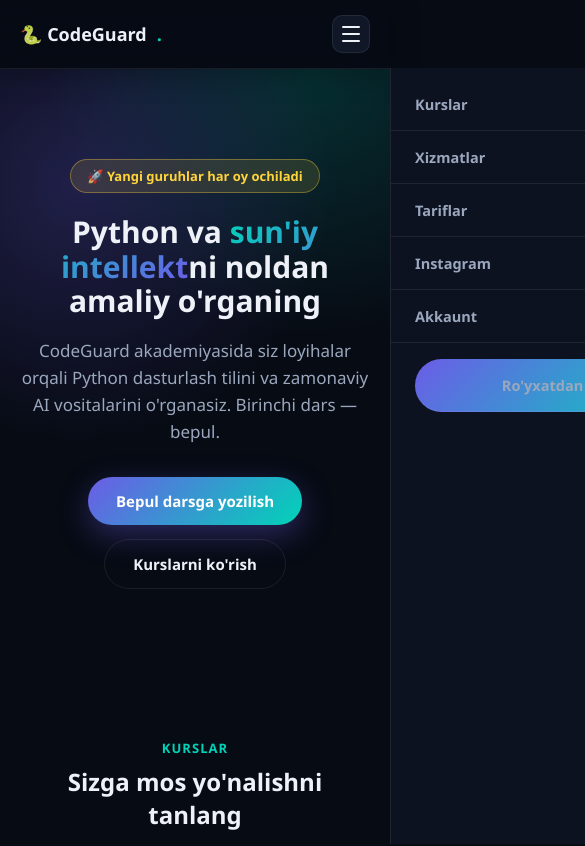
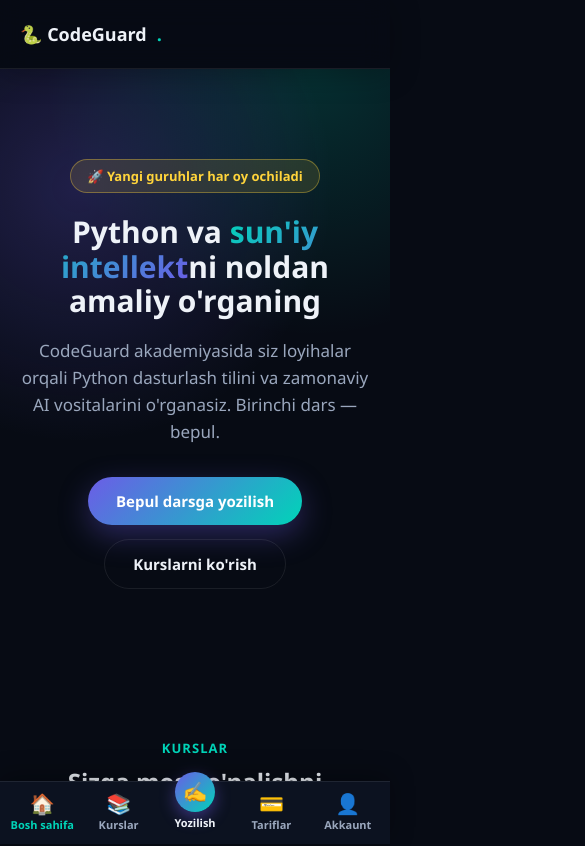
Before and after one commit to Jorabek5182008/-codeguard-academy, a Next.js app: page / in a window 390 px wide. Shown: the top 846 px of the page, 585 px wide, since content can reach past the window. Built offline with nearby package versions, Linux system fonts and the light colour scheme.

Commit message:
Mobil pastki navigatsiya paneli qo'shildi

```diff
--- a/app/page.jsx
+++ b/app/page.jsx
@@ -40,7 +40,6 @@ export default function HomePage() {
   const [status, setStatus] = useState(null);
   const [loading, setLoading] = useState(false);
   const [activeService, setActiveService] = useState(null);
-  const [menuOpen, setMenuOpen] = useState(false);
 
   function update(key, value) {
     setForm((f) => ({ ...f, [key]: value }));
@@ -77,27 +76,41 @@ export default function HomePage() {
       <nav className="navbar">
         <div className="container">
           <div className="brand">🐍 CodeGuard<span className="dot">.</span></div>
-          <div className={`nav-links ${menuOpen ? 'open' : ''}`}>
-            <a href="#kurslar" onClick={() => setMenuOpen(false)}>Kurslar</a>
-            <a href="#xizmatlar" onClick={() => setMenuOpen(false)}>Xizmatlar</a>
-            <a href="#tolov" onClick={() => setMenuOpen(false)}>Tariflar</a>
-            <a href="#instagram" onClick={() => setMenuOpen(false)}>Instagram</a>
-            <a href="/account" onClick={() => setMenuOpen(false)}>Akkaunt</a>
-            <a href="#royxat" className="nav-cta-mobile" onClick={() => setMenuOpen(false)}>Ro'yxatdan o'tish</a>
+          <div className="nav-links">
+            <a href="#kurslar">Kurslar</a>
+            <a href="#xizmatlar">Xizmatlar</a>
+            <a href="#tolov">Tariflar</a>
+            <a href="#instagram">Instagram</a>
+            <a href="/account">Akkaunt</a>
           </div>
           <a href="#royxat" className="nav-cta">Ro'yxatdan o'tish</a>
-          <button
-            className="nav-burger"
-            aria-label="Menyu"
-            onClick={() => setMenuOpen((v) => !v)}
-          >
-            <span />
-            <span />
-            <span />
-          </button>
         </div>
       </nav>
-      {menuOpen && <div className="nav-overlay" onClick={() => setMenuOpen(false)} />}
+
+      {/* MOBILE BOTTOM NAV */}
+      <div className="bottom-nav">
+        <a href="#top" className="bottom-nav-item active">
+          <span className="bottom-nav-icon">🏠</span>
+          <span>Bosh sahifa</span>
+        </a>
+        <a href="#kurslar" className="bottom-nav-item">
+          <span className="bottom-nav-icon">📚</span>
+          <span>Kurslar</span>
+        </a>
+        <a href="#royxat" className="bottom-nav-item bottom-nav-cta">
+          <span className="bottom-nav-icon">✍️</span>
+          <span>Yozilish</span>
+        </a>
+        <a href="#tolov" className="bottom-nav-item">
+          <span className="bottom-nav-icon">💳</span>
+          <span>Tariflar</span>
+        </a>
+        <a href="/account" className="bottom-nav-item">
+          <span className="bottom-nav-icon">👤</span>
+          <span>Akkaunt</span>
+        </a>
+      </div>
+      <div id="top" />
 
       {/* HERO */}
       <section className="hero">
--- a/styles/globals.css
+++ b/styles/globals.css
@@ -48,33 +48,36 @@ img { max-width: 100%; }
   background: linear-gradient(135deg, var(--primary), var(--primary-2));
   color: #fff; font-weight: 700; font-size: 14px;
 }
-.nav-cta-mobile { display: none; }
 
-.nav-burger {
-  display: none; flex-direction: column; justify-content: center; gap: 5px;
-  width: 38px; height: 38px; border-radius: 10px; border: 1px solid var(--border);
-  background: var(--card); cursor: pointer; padding: 0;
+/* ---------- Mobile bottom nav (app-style) ---------- */
+.bottom-nav {
+  display: none;
 }
-.nav-burger span { display: block; width: 18px; height: 2px; background: var(--text); margin: 0 auto; border-radius: 2px; }
-.nav-overlay { position: fixed; inset: 0; top: 68px; background: rgba(0,0,0,0.5); z-index: 40; }
 
 @media (max-width: 720px) {
-  .navbar .container { position: relative; }
-  .nav-cta { display: none; }
-  .nav-burger { display: flex; }
-  .nav-links {
-    position: fixed; top: 68px; right: 0; height: calc(100vh - 68px); width: min(78vw, 300px);
-    background: var(--bg-alt); border-left: 1px solid var(--border);
-    flex-direction: column; align-items: flex-start; gap: 0; padding: 10px 0;
-    transform: translateX(100%); transition: transform .2s ease; z-index: 50;
+  .navbar .nav-links, .navbar .nav-cta { display: none; }
+
+  body { padding-bottom: 76px; }
+
+  .bottom-nav {
+    display: flex; position: fixed; bottom: 0; left: 0; right: 0; z-index: 60;
+    background: var(--bg-alt); border-top: 1px solid var(--border);
+    padding: 8px 4px calc(8px + env(safe-area-inset-bottom));
+    box-shadow: 0 -6px 24px rgba(0,0,0,0.3);
   }
-  .nav-links.open { transform: translateX(0); }
-  .nav-links a { width: 100%; padding: 16px 24px; border-bottom: 1px solid var(--border); }
-  .nav-cta-mobile {
-    display: block; margin: 16px 24px 0; padding: 12px 20px; border-radius: 999px;
+  .bottom-nav-item {
+    flex: 1; display: flex; flex-direction: column; align-items: center; gap: 3px;
+    color: var(--muted); font-size: 11px; font-weight: 600; padding: 4px 2px;
+  }
+  .bottom-nav-icon { font-size: 20px; line-height: 1; }
+  .bottom-nav-item.active { color: var(--primary-2); }
+  .bottom-nav-cta .bottom-nav-icon {
     background: linear-gradient(135deg, var(--primary), var(--primary-2));
-    color: #fff; font-weight: 700; text-align: center; border-bottom: none; width: auto;
+    width: 40px; height: 40px; border-radius: 50%;
+    display: flex; align-items: center; justify-content: center;
+    margin-top: -22px; box-shadow: 0 6px 16px rgba(108,92,231,0.45);
   }
+  .bottom-nav-cta { color: var(--text); }
 }
 
 /* ---------- Hero ---------- */
```
